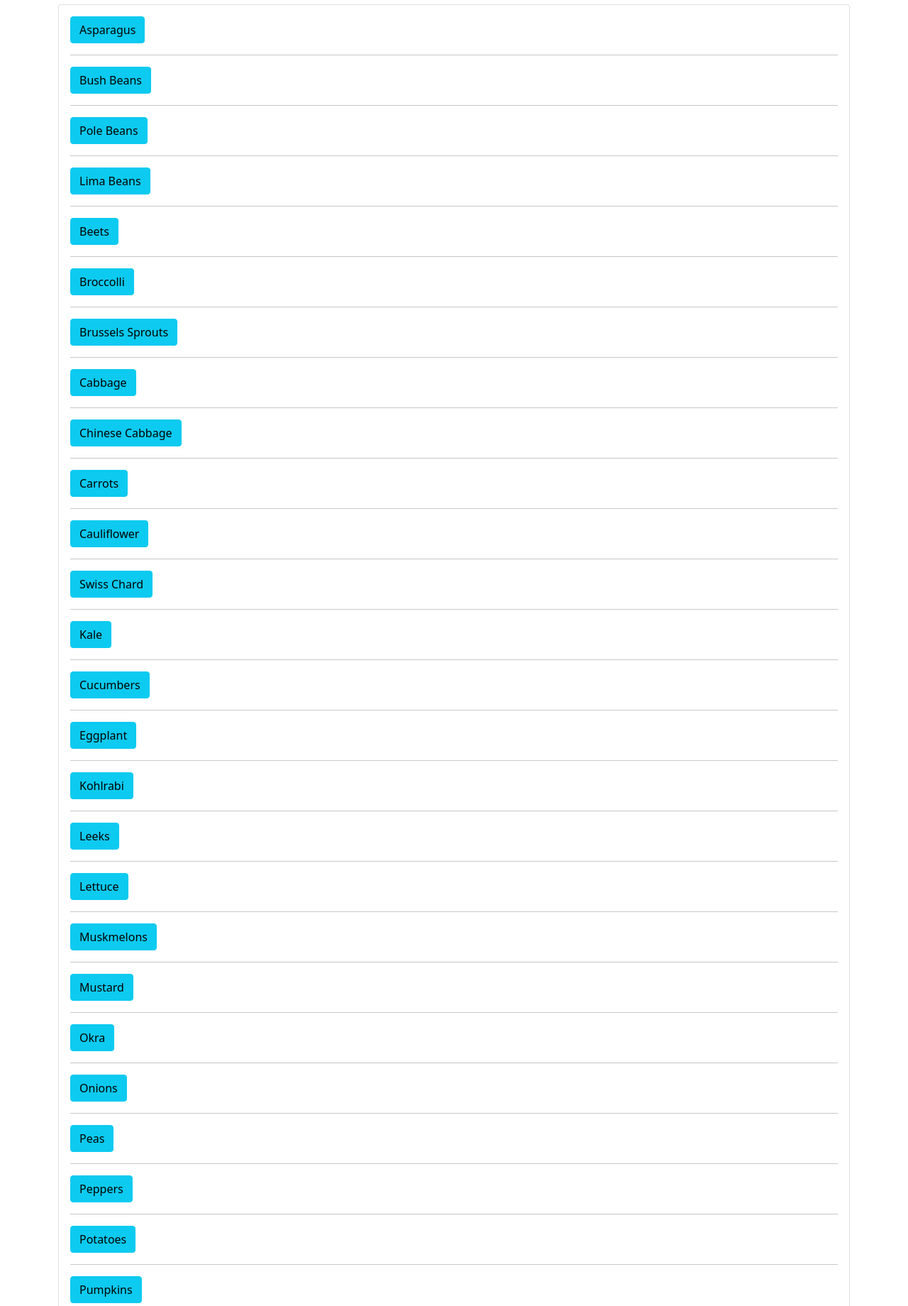
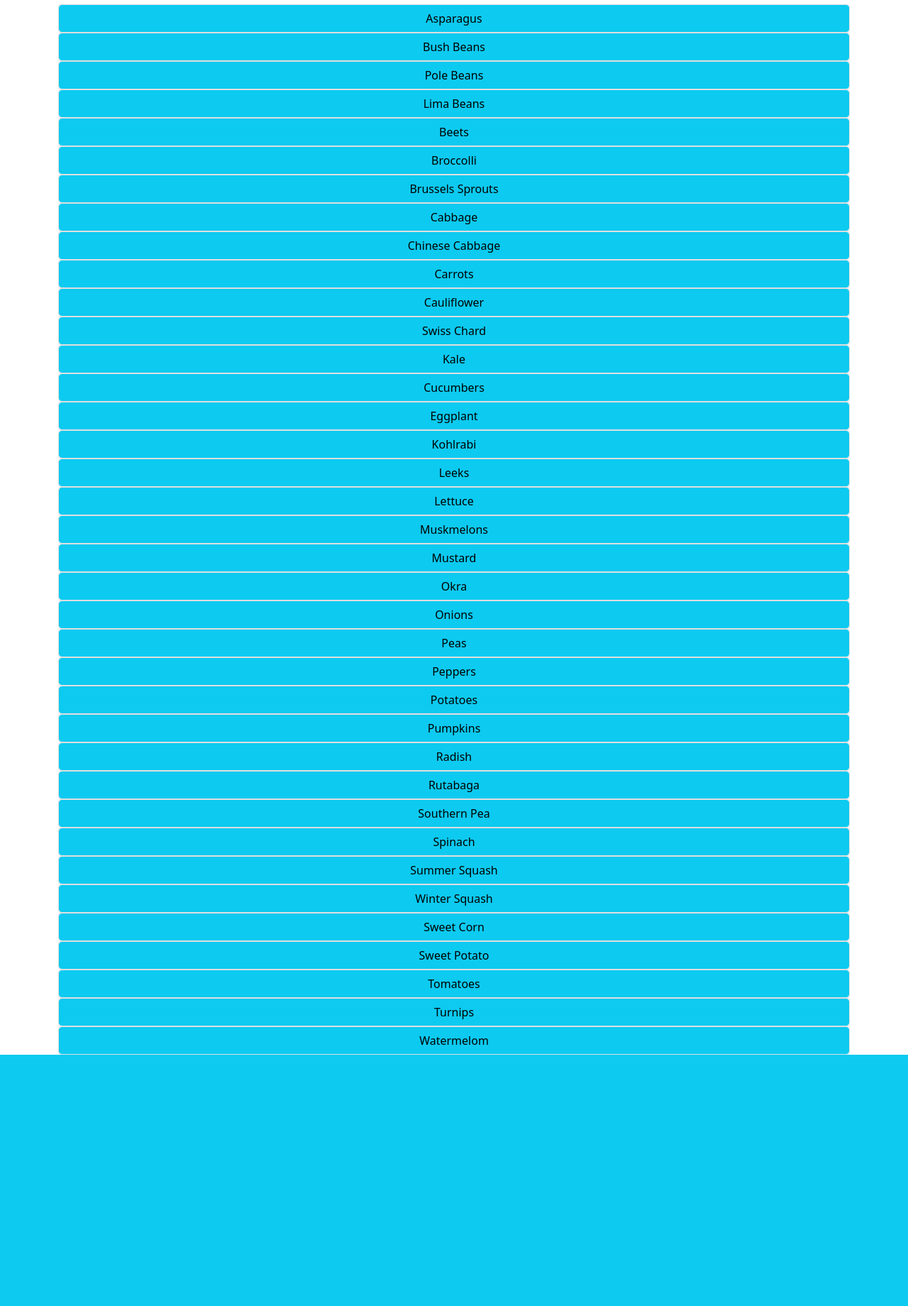
Before and after one commit to toquothty/garden-planner, a Flask app: page /list in a window 1280 px wide. Shown: the part 106-1946 px from the top of the page at 71% size. After the commit the page ends 1592 px from the top, so only its background shows below. Run offline with Flask 2, Linux system fonts and the light colour scheme; data comes from the database, SQL or seed files in the repository.

Commit message:
Simplifying the list logic, changing to card

```diff
--- a/templates/list.html
+++ b/templates/list.html
@@ -2,19 +2,13 @@
 
 
 {% block body %}
-<div class="container">
-    <div class="row">
-        <div class="col">
+<section class="container">
     <h1>Vegetable Listing</h1>
+    {% for item in vegetables %}
     <div class="card">
-                <div class="card-body">
-                    {% for item in vegetables %}
         <a href="/list/{{ item.vegetable }}" class="btn btn-info" role="button">{{ item.vegetable
             }}</a>
-                    <hr>
-
+    </div>
     {% endfor %}
-                    </table>
-                </div>
-            </div>
+</section>
 {% endblock %}
```
Lines whose indentation alone changed are shown as unchanged.
